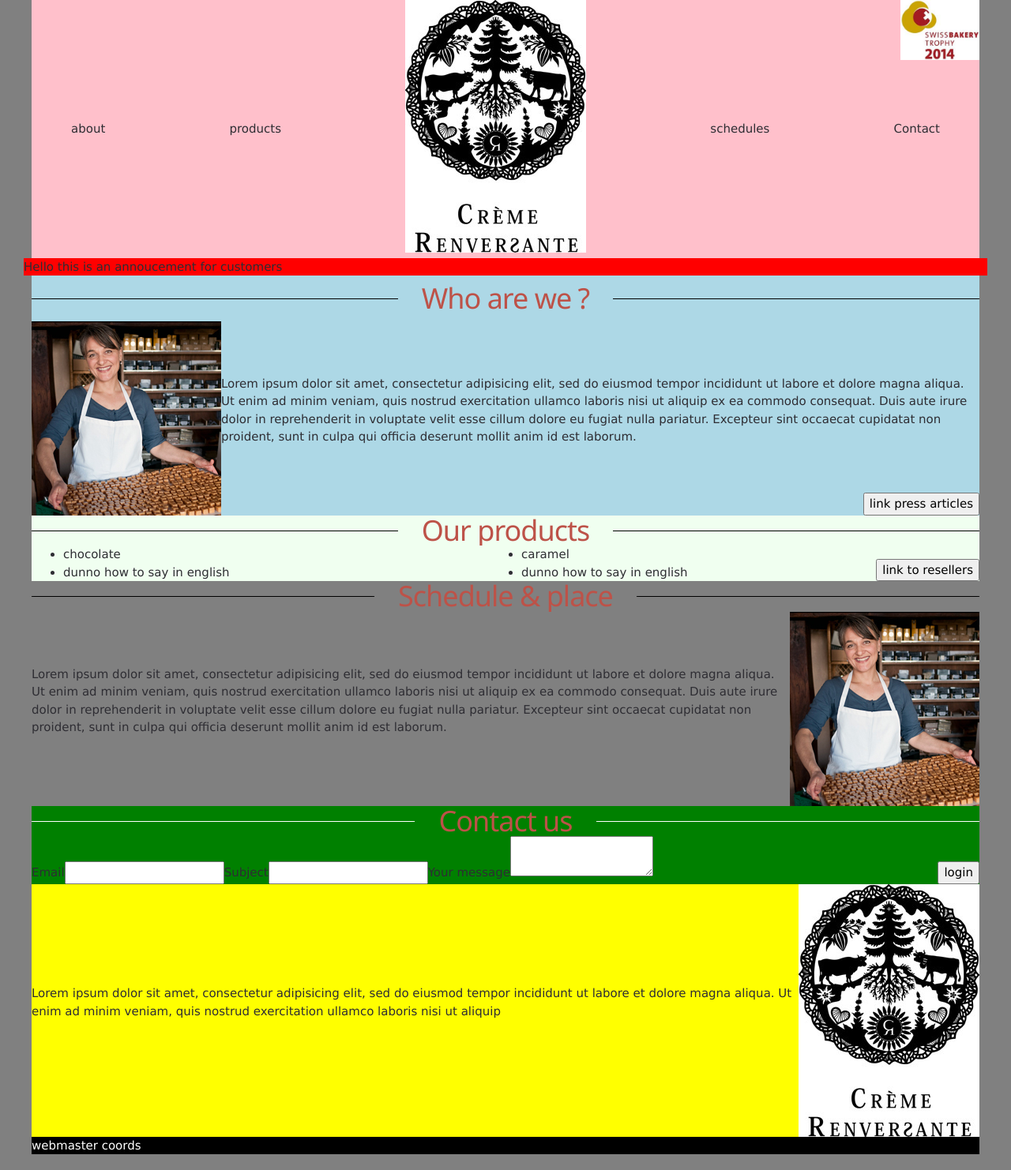
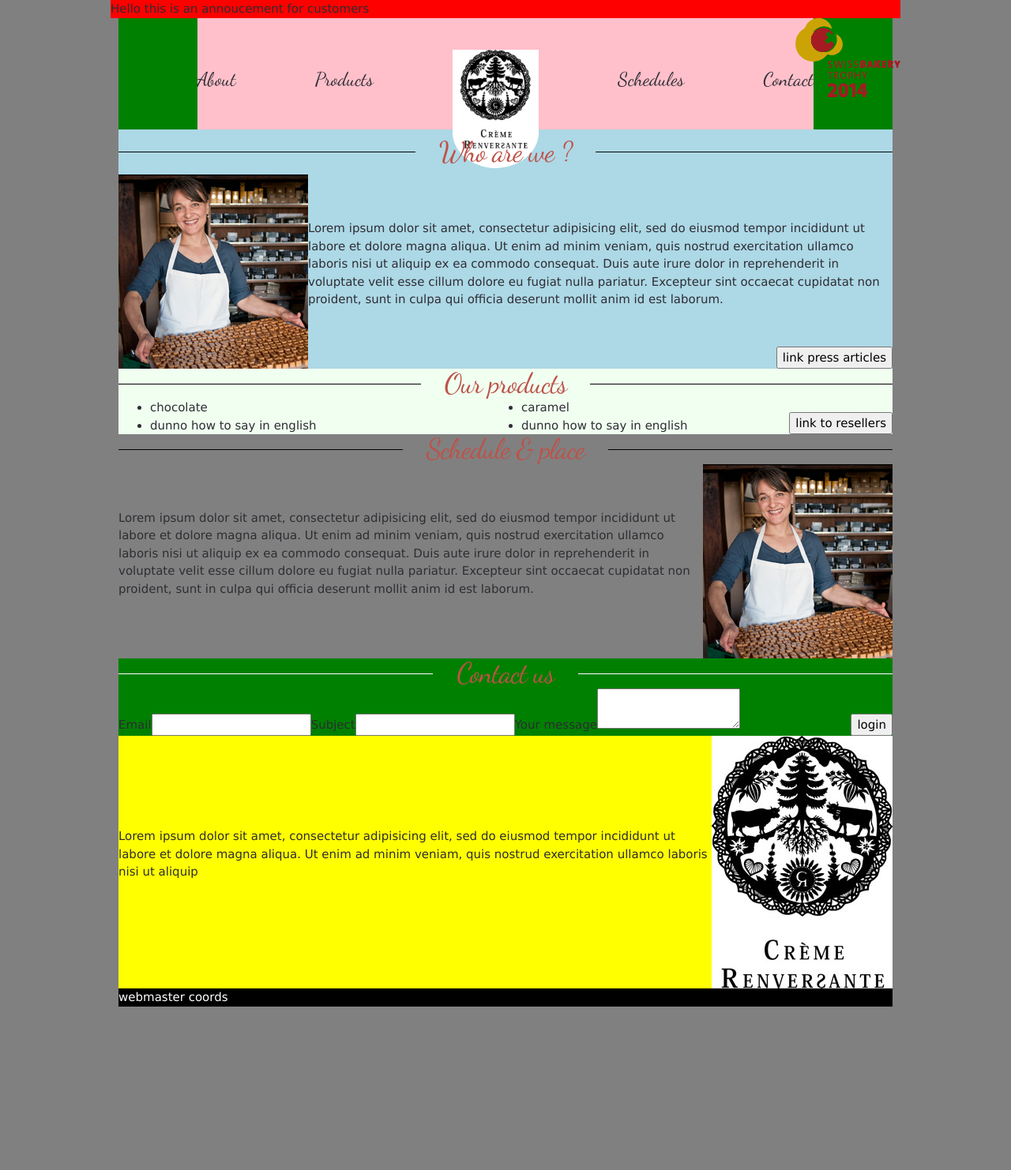
Before and after one commit to AndrewDvlp/CR, a Jekyll site: the page built from index.html, in a window 1280 px wide. Shown: the whole page at 79% size. Built offline with Jekyll 4.4.1, drawn with Linux system fonts in a browser that asks for light colours; Markdown is read by kramdown in place of the engine named in the settings; after the commit the page ends 1295 px from its top, so only the background shows below that.

Commit message:
header design v3

```diff
--- a/_includes/header.html
+++ b/_includes/header.html
@@ -1 +1 @@
-<header><div class="trophy-wrapper"><img src="assets/img/trophy.jpg" class="trophy"/></div><div class="menu"><ul><li>about</li><li>products</li><li><a href="#"><img src="assets/img/logo.jpg"/> </a></li><li>schedules</li><li>Contact   </li></ul></div></header>
+<header><div class="trophy-wrapper"><img src="assets/img/trophy.png" class="trophy"/></div><ul class="menu"><li>About</li><li>Products</li><li><a href="#"><img src="assets/img/logo.png"/> </a></li><li>Schedules</li><li>Contact   </li></ul></header>
--- a/_layouts/default.html
+++ b/_layouts/default.html
@@ -6,6 +6,7 @@
     <title>{{ page.title }}</title>
     <meta name="viewport" content="width=device-width">
     <link rel="stylesheet" href="/assets/css/main.css">
+    <link href='https://fonts.googleapis.com/css?family=Dancing+Script' rel='stylesheet' type='text/css'>
   </head>
   <body>
 
--- a/assets/css/3-layouts/home.sass
+++ b/assets/css/3-layouts/home.sass
@@ -1,9 +1,12 @@
 .home-wrap
   display: block
-  max-width: 1200px
+  max-width: 980px
   background: green
   margin: 0 auto
   position: relative
+
+h1
+  font-family: 'Dancing Script', cursive;
 
 .wrapper-titles
   overflow: hidden
--- a/assets/css/main.css
+++ b/assets/css/main.css
@@ -1976,24 +1976,24 @@
 
 .trophy {
   position: absolute;
-  width: 100px;
-  right: 0; }
-
-.menu {
-  background: pink; }
-  .menu img {
-    height: 100%;
-    margin: 0; }
-  .menu ul {
-    display: -ms-flexbox;
-    display: flex;
-    -ms-flex-pack: justify;
-        justify-content: space-between;
-    -ms-flex-align: center;
-        align-items: center;
-    margin: 0 50px;
-    padding: 0;
-    list-style-type: none; }
+  height: 100px;
+  right: -10px; }
+
+ul.menu {
+  background: pink;
+  display: -ms-flexbox;
+  display: flex;
+  -ms-flex-pack: justify;
+      justify-content: space-between;
+  margin: 0 100px;
+  padding: 60px 0 0 0;
+  list-style-type: none; }
+  ul.menu li {
+    font-size: 24px;
+    font-family: 'Dancing Script', cursive; }
+    ul.menu li img {
+      height: 150px;
+      margin: -20px 0 -60px 0; }
 
 .annoucement {
   background: red;
@@ -2072,10 +2072,13 @@
 
 .home-wrap {
   display: block;
-  max-width: 1200px;
+  max-width: 980px;
   background: green;
   margin: 0 auto;
   position: relative; }
+
+h1 {
+  font-family: 'Dancing Script', cursive; }
 
 .wrapper-titles {
   overflow: hidden;
--- a/index.html
+++ b/index.html
@@ -3,8 +3,9 @@
 title: Your New Jekyll Site
 ---
 <div class="home-wrap">
+  {% include banner.html %}
   {% include header.html %}
-  {% include banner.html %}
+
   {% include about.html %}
 
 
```
Also changed, not shown: _jadefiles/header.jade (+9 -9 lines), assets/css/2-modules/header.sass (+15 -146 lines), assets/img/logo.png (added), assets/img/trophy.png (added), 2 other files.
